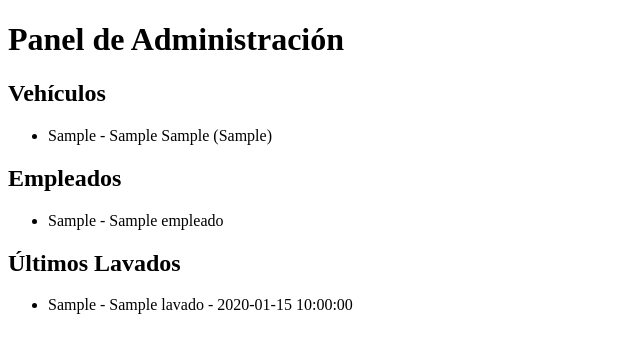
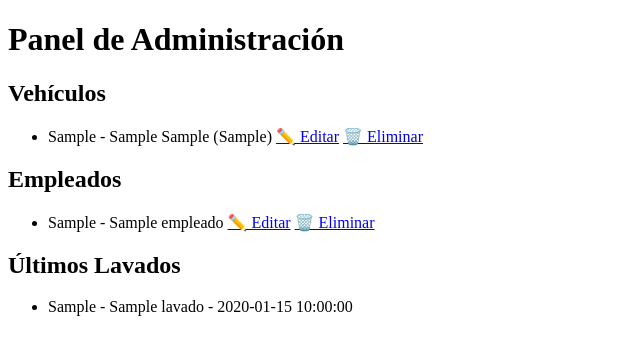
Before and after one commit to Aguilerajr/Xplore-rent-a-car-backend, a FastAPI app: page /admin_panel in a window 1280 px wide. Shown: the top 355 px of the page, without its empty margins (0-640 px from the left). Run offline with FastAPI, Linux system fonts and the light colour scheme; tables that the repository leaves empty hold one stand-in row (values such as "Sample post").

Commit message:
cambios en agregar vehiculo

```diff
--- a/templates/admin_panel.html
+++ b/templates/admin_panel.html
@@ -10,14 +10,22 @@
     <h2>Vehículos</h2>
     <ul>
         {% for v in vehiculos %}
-            <li>{{ v.codigo }} - {{ v.marca }} {{ v.modelo }} ({{ v.tipo }})</li>
+            <li>
+                {{ v.codigo }} - {{ v.marca }} {{ v.modelo }} ({{ v.tipo }})
+                <a href="/admin_panel/editar_vehiculo/{{ v.codigo }}">✏️ Editar</a>
+                <a href="/admin_panel/eliminar_vehiculo/{{ v.codigo }}" onclick="return confirm('¿Estás seguro de eliminar este vehículo?')">🗑️ Eliminar</a>
+            </li>
         {% endfor %}
     </ul>
 
     <h2>Empleados</h2>
     <ul>
         {% for e in empleados %}
-            <li>{{ e.codigo }} - {{ e.nombre }}</li>
+            <li>
+                {{ e.codigo }} - {{ e.nombre }}
+                <a href="/admin_panel/editar_empleado/{{ e.codigo }}">✏️ Editar</a>
+                <a href="/admin_panel/eliminar_empleado/{{ e.codigo }}" onclick="return confirm('¿Eliminar este empleado?')">🗑️ Eliminar</a>
+            </li>
         {% endfor %}
     </ul>
 
```
